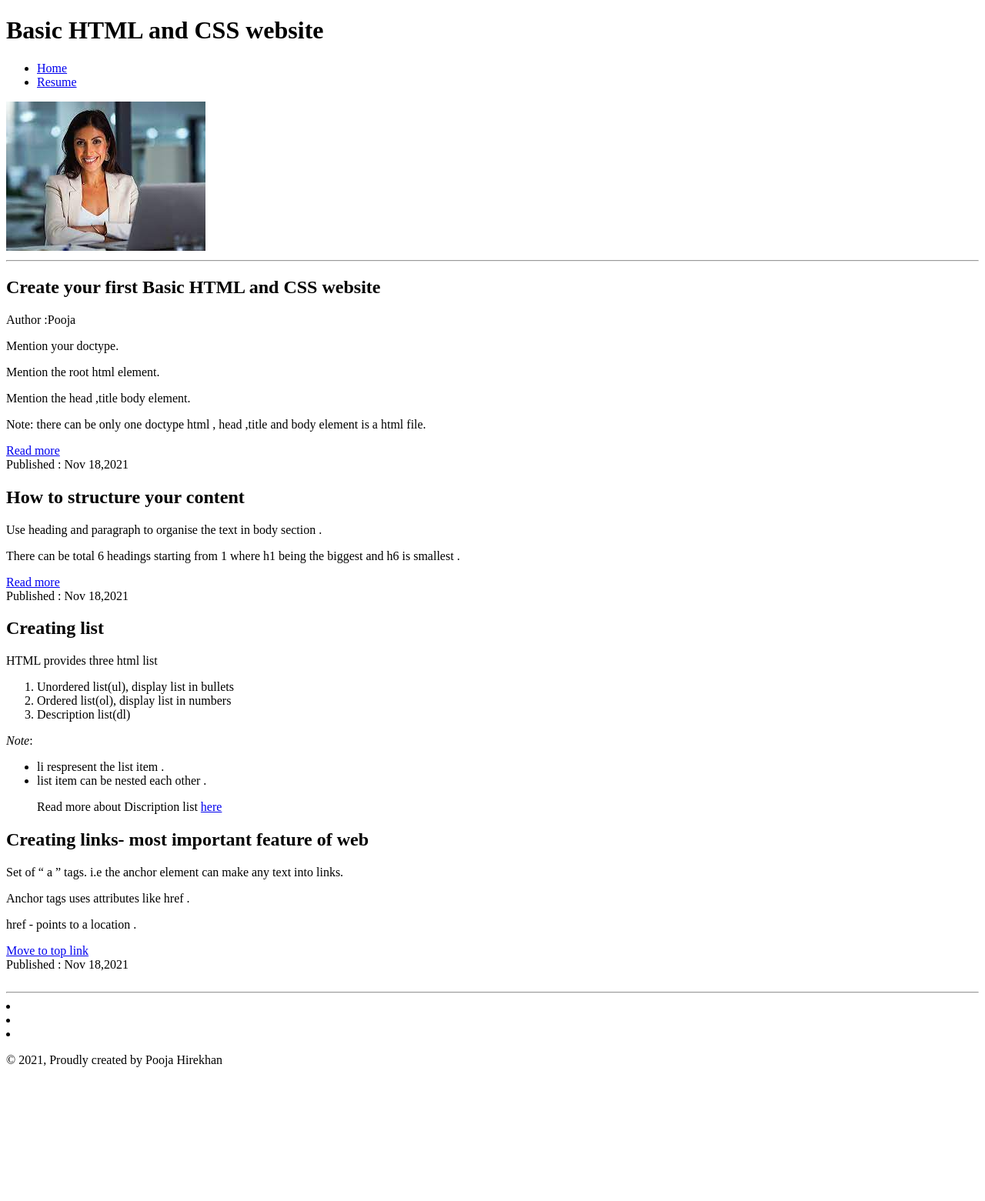
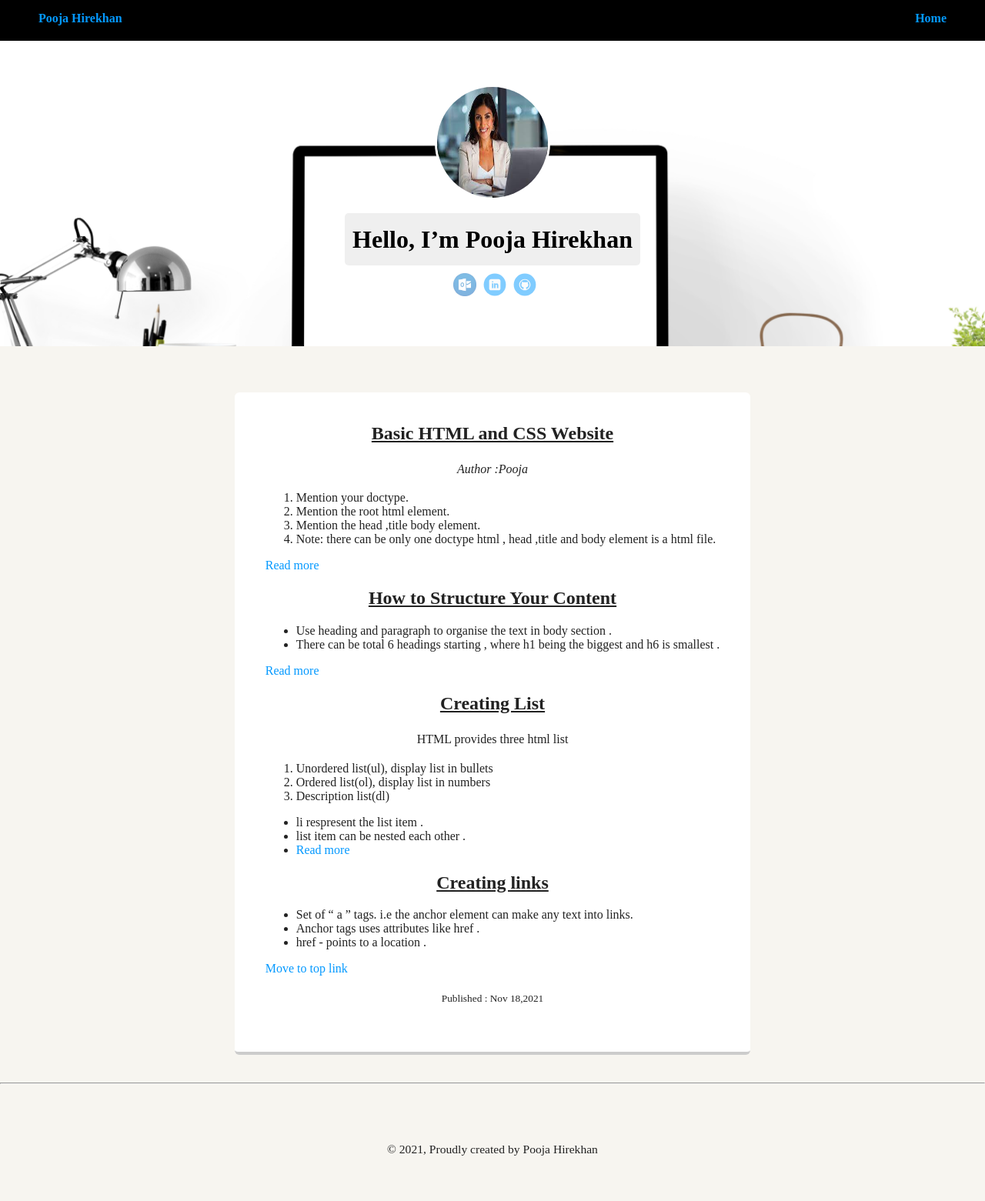
Before and after one commit to poojahirekhan/unit1-personal-profile-page, a plain HTML site: page Blogs.html in a window 1280 px wide. Shown: the whole page at 77% size. Before the commit the page ends 1403 px from the top, so only its background shows below. Drawn offline with Linux system fonts and the light colour scheme; a web font is replaced by a local one.

```diff
--- a/Blogs.html
+++ b/Blogs.html
@@ -4,91 +4,88 @@
                         <meta charset="UTF-8">
                         <meta http-equiv="X-UA-Compatible" content="IE=edge">
                         <meta name="viewport" content="width=device-width, initial-scale=1.0">
+                        <link rel="stylesheet" href="styles.css">
+    <link href="https://fonts.googleapis.com/css?family=Muli%7CRoboto:400,300,500,700,900" rel="stylesheet">
                         <title>PoojaHirekhan's Profile</title>
                     </head>
                     <body>
-                <div>
-    <header>
-        <header>
-            <h1>Basic HTML and CSS website</h1>
+
+<div class="main-nav">
 <nav>
-            <ul><li><a href="index.html">Home</a></li>
-                <li><a href="resume.html">Resume</a></li>
+<ul class="nav">
+<li class="name"><a href="https://www.linkedin.com/in/poojahirekhan/" target ="_blank">Pooja Hirekhan</a></li>
+<li><a href="index.html" target ="_blank">Home</a></li>
 </ul>
 </nav>
+</div>
+<header>
 <img src="images/me2.jpg" alt="Pooja Hirekhan profile picture" class="profile-image">
+<h1 class="tag name">Hello, I’m Pooja Hirekhan</h1>
+<ul>
+<li><a href="mailto:poojahirekhan@gmail.com" target ="_blank" class="social gmail">Gmail</a></li>
+<li><a href="https://www.linkedin.com/in/poojahirekhan/" target ="_blank" class="social linkedin">LinkedIn</a></li>
+<li><a href="https://github.com/poojahirekhan"  target ="_blank" class="social github">Github</a></li>
+</ul>
 </header>
-    <hr>
+<main class="flex middle">
+<div class="card">
+<h2>Basic HTML and CSS Website </h2>
+<p><em>Author :Pooja </em></p>
+
+<ol>
+<li>Mention your doctype.</li>
+<li>Mention the root html element.</li>
+<li>Mention the head ,title  body element.</li>
+<li>Note: there can be only one doctype html , head ,title and body element is a html file.</li>
+</ol>
+<a href="https://www.w3schools.com/html/html_head.asp">Read more</a>
 <section>
-        <header>
-                <h2>Create your first Basic HTML and CSS website </h2>
-                <p>Author :Pooja </p>
-            </header>
-                <p>Mention your doctype.</p>
-                <p>Mention the root html element.</p>
-                <p>Mention the head ,title  body element. </p>
-                <p>Note: there can be only one doctype html , head ,title and body element is a html file.</p>
-                <a href="https://www.w3schools.com/html/html_head.asp">Read more</a>
-                <footer>Published : Nov 18,2021</footer>
-    <main>
+<h2>How to Structure Your Content</h2>
+<ul>
+<li>Use heading and paragraph to organise the text in body section .</li>
+<li>There can be total 6 headings starting , where h1 being the biggest and h6 is smallest .</li>
+</ul>
+<a href="https://www.w3schools.com/html/html_headings.asp">Read more</a>
 <article>
-
-                <h2>How to structure your content</h2>
-
-                <p>Use heading and paragraph to organise the text in body section . </p>
-                    <p>There can be total 6 headings starting from 1 where h1 being the biggest and h6 is smallest .</p>
-                    <a href="https://www.w3schools.com/html/html_headings.asp">Read more</a>
-                    <footer>Published : Nov 18,2021</footer>
-
-                </article>
-                <article>
-                    <h2>Creating list</h2>
+<h2>Creating List</h2>
 <p>HTML provides three html list</p>
-
 <ol>
 <li>Unordered list(ul), display list in bullets </li>
 <li>Ordered list(ol), display list in numbers</li>
 <li>Description list(dl)</li>
 </ol>
-
-
 </article>
             <aside>
-    <p><em>Note</em>:</p>
             <ul>
 <li>li respresent the list item .</li>
 <li>list item can be nested each other .</li>
-    <p>Read more about Discription list
-    <a href="https://www.w3schools.com/tags/tag_dl.asp">here</a></p>
-</ul>
-    </aside>
+<li><a href="https://www.w3schools.com/tags/tag_dl.asp">Read more </a></li>
 
 
+                </aside>
+                <article>
 
-    <article>
-            <h2>Creating links- most important feature of web </h2>
-                <p>Set of <q> a </q> tags. i.e the anchor element can make any text into links.</p>
-                <p>Anchor tags uses attributes like href .</p>
-                <p>href - points to a location .</p>
+                    <h2>Creating links</h2>
+                    <ul>
+
+                        <li>Set of <q> a </q> tags. i.e the anchor element can make any text into links.</li>
+                        <li>Anchor tags uses attributes like href .</li>
+
+                        <li>href - points to a location .</li>
+                        </ul>
+
+
                         <a href="#">Move to top link</a>
-                <footer>Published : Nov 18,2021</footer>
+                        <p><small>Published : Nov 18,2021</small></p>
                     </article>
 
         </section>
+        </div>
+    </main>
+    <br><hr>
+            <footer>
+            <p class="copyright"> &copy; 2021, Proudly created by Pooja Hirekhan</p>
+        </footer>
 
-    </main>
-            <br>
-            <hr>
-    <footer>
-
-        <li><a></a></li>
-        <li><a></a></li>
-        <li><a></a></li>
-    </ul>
-
-    </footer>
-    <p class="copyright"> &copy; 2021, Proudly created by Pooja Hirekhan</p>
-    <ul>
-    </div>
     </body>
     </html>
--- a/styles.css
+++ b/styles.css
@@ -65,6 +65,8 @@
   header {
     line-height: 1.5;
   }
+
+
   header .profile-image {
     margin-top: 50px;
     width: 150px;
@@ -103,7 +105,7 @@
     border-color: #ff99ff;
   }
 
-  h2, p{
+  .middle h2 ,p{
     text-align: center;
   }
 
```
Also changed, not shown: index.html (+6 -3 lines), resume.html (+1 -1 lines), images/logo.jpg (added), images/logo2.jpg (added). Lines whose indentation alone changed are shown as unchanged.
